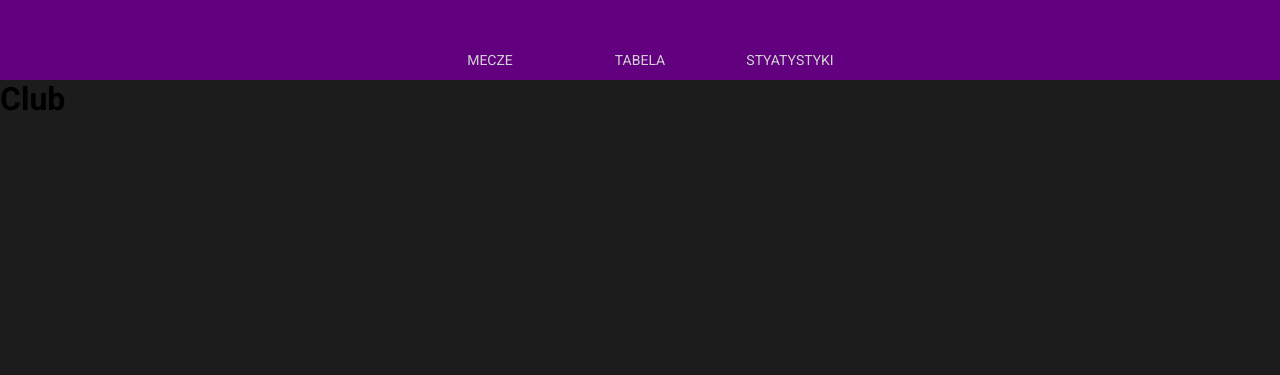
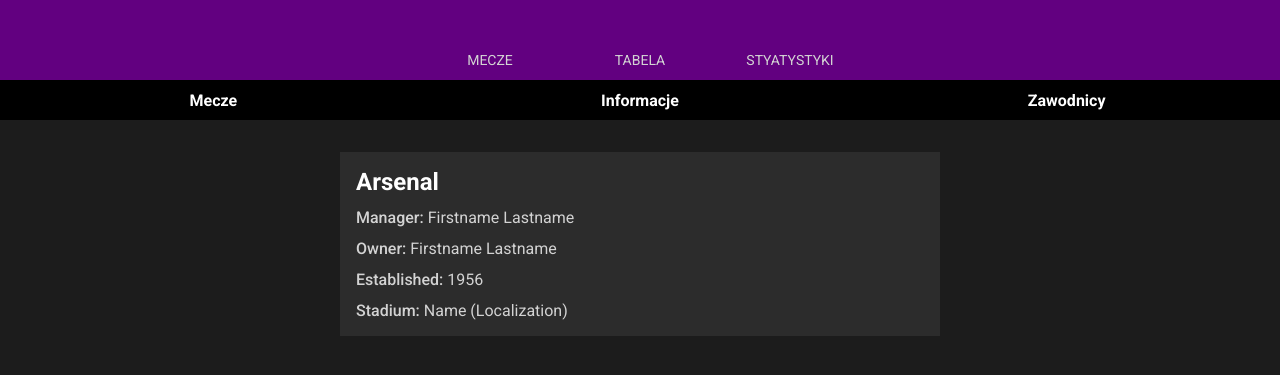
Before and after one commit to PreQQ/django-liga, a Django app: template main/templates/club.html in a window 1280 px wide. Shown: the top 375 px of the page. Run offline with Django 3.2, Linux system fonts and the light colour scheme; tables that the repository leaves empty hold one stand-in row (values such as "Sample post"); the template is opened without the code that fills it: values that come from a table or form of the project are taken from there, most other values are stand-ins (such as "Sample title", 1, 10 or a date in 2020); some libraries are stand-ins or nearby versions.

Commit message:
Added club page

```diff
--- a/main/templates/club.html
+++ b/main/templates/club.html
@@ -1,4 +1,112 @@
-{% extends "layout.html" %}
+{% extends "layout.html" %} {% block title %}Strona główna{% endblock %} {% block body_content %}
+<script src="http://ajax.googleapis.com/ajax/libs/jquery/1.9.1/jquery.min.js"></script>
+<script>
+    var show = function (elem) {
+        elem.style.display = "block";
+    };
 
-{% block title %}Strona główna{% endblock %}
-{% block body_content %}<h1>Club</h1>{% endblock %}
+    var hide = function (elem) {
+        elem.style.display = "none";
+    };
+
+    var toggle = function (elem, elem2, elem3) {
+        if (window.getComputedStyle(elem).display === "block") {
+            hide(elem);
+            show(elem2);
+            show(elem3);
+            return;
+        }
+
+        show(elem);
+        hide(elem2);
+        hide(elem3);
+    };
+
+    document.addEventListener(
+        "click",
+        function (event) {
+            if (event.target.classList.contains("toggle-matches")) {
+                event.preventDefault();
+
+                var content = document.querySelector("#matches");
+                var content2 = document.querySelector("#info");
+                var content3 = document.querySelector("#players");
+                if (!content) return;
+
+                toggle(content, content2, content3);
+            }
+            if (event.target.classList.contains("toggle-info")) {
+                event.preventDefault();
+
+                var content2 = document.querySelector("#matches");
+                var content = document.querySelector("#info");
+                var content3 = document.querySelector("#players");
+                if (!content) return;
+
+                toggle(content, content2, content3);
+            }
+            if (event.target.classList.contains("toggle-players")) {
+                event.preventDefault();
+
+                var content3 = document.querySelector("#matches");
+                var content2 = document.querySelector("#info");
+                var content = document.querySelector("#players");
+                if (!content) return;
+
+                toggle(content, content2, content3);
+            }
+        },
+        false
+    );
+</script>
+<div class="club">
+  <div class="club-nav">
+    <a class="club-nav__button toggle-matches" href="#matches">Mecze</a>
+    <a class="club-nav__button toggle-info" href="#info">Informacje</a>
+    <a class="club-nav__button toggle-players" href="#players">Zawodnicy</a>
+  </div>
+  <div class="club-matches  toggle-content" id="matches" style="display: none">
+    <div class="outer-matches">
+        {% for row in rows %}<div class="matches">
+          <div class="matches-header">Kolejka {{ row }} z 38</div>
+          <div class="matches-body">
+            {% for match in matches %}
+              <a href="{% url 'main:match' match %}">
+                <div class="matches-content">
+                  <div class="matches-content__teams">
+                  <div class="matches-content__teams_item">Everton <span>1</span></div>
+                  <div class="matches-content__teams_item matches-winner">Arsenal <span>5</span></div>
+                </div>
+                <div class="matches-content__date">
+                  Sob, Maj 13
+                </br>
+                <span>16:00</span>
+                </div>
+              </div>
+            </a>
+            {% endfor %}
+          </div>
+        </div>{% endfor %}
+    </div>
+  </div>
+    <div class="club-info toggle-content"  id="info">
+      <div class="club-info__name">Arsenal</div>
+      <div class="club-info__item"><span>Manager: </span>Firstname Lastname</div>
+      <div class="club-info__item"><span>Owner: </span>Firstname Lastname</div>
+      <div class="club-info__item"><span>Established: </span>1956</div>
+      <div class="club-info__item"><span>Stadium: </span>Name (Localization)</div>
+    </div>
+    <div class="club-players-outer toggle-content"  id="players" style="display: none">
+    <div class="club-players">
+        {% for player in players %}
+        <a href="{% url 'main:player' player %}">
+            <div class="club-players__container">
+                <div class="club-players__container_name">Firstname Lastname</div>
+                <div class="club-players__container_position">GK</div>
+            </div>
+        </a>
+        {% endfor %}
+    </div>
+  </div>
+</div>
+{% endblock %}
--- a/main/templates/layout.html
+++ b/main/templates/layout.html
@@ -8,6 +8,7 @@
         <link rel="stylesheet" type="text/css" href="{% static 'css/table.css' %}" />
         <link rel="stylesheet" type="text/css" href="{% static 'css/matches.css' %}" />
         <link rel="stylesheet" type="text/css" href="{% static 'css/match.css' %}" />
+        <link rel="stylesheet" type="text/css" href="{% static 'css/club.css' %}" />
     </head>
     <body>
         <header class="main-header">
--- a/main/templates/table.html
+++ b/main/templates/table.html
@@ -16,7 +16,7 @@
         </div>
         {% for value in teams %}
         <div class="table-team">
-            <div class="table-team__club">{{ value }} Name</div>
+            <div class="table-team__club"><a href="{% url 'main:club' value %}">{{ value }} Name</a></div>
             <div class="table-team__content">00</div>
             <div class="table-team__content">00</div>
             <div class="table-team__content">00</div>
--- a/main/urls.py
+++ b/main/urls.py
@@ -7,9 +7,9 @@
 urlpatterns = [
     path("", views.views, name="index"),
     path("matches/", views.matches, name="matches"),
-    path("<int:match_id>", views.match, name="match"),
+    path("match/<int:match_id>", views.match, name="match"),
     path("table/", views.table, name="table"),
     path("statistics/", views.statistics, name="statistics"),
-    path("<int:team_id>", views.club, name="club"),
-    path("<int:player_id>", views.player, name="player"),
+    path("player/<int:player_id>", views.player, name="player"),
+    path("club/<int:club_id>", views.club, name="club"),
 ]
--- /dev/null
+++ b/static/css/club.css
@@ -0,0 +1,92 @@
+.club {
+    position: relative;
+    display: flex;
+    flex-direction: column;
+    align-items: center;
+}
+
+.club-nav {
+    width: 100%;
+    height: 40px;
+    background: black;
+    margin-bottom: 32px;
+    display: flex;
+    justify-content: space-around;
+    align-items: center;
+}
+
+.club-nav__button {
+    width: 30%;
+    height: 40px;
+    font-size: 16px;
+    font-weight: 700;
+    color: white;
+    cursor: pointer;
+    display: flex;
+    justify-content: space-around;
+    align-items: center;
+}
+
+.club-matches {
+    position: relative;
+    width: 100%;
+}
+
+.club-info {
+    width: 100%;
+    max-width: 600px;
+    height: max-content;
+    background: rgb(44, 44, 44);
+    padding: 16px;
+}
+
+.club-info__name {
+    font-size: 24px;
+    font-weight: 700;
+    color: white;
+}
+
+.club-info__item {
+    font-size: 16px;
+    font-weight: 400;
+    color: lightgrey;
+    margin-top: 12px;
+}
+
+.club-info__item span {
+    font-weight: 500;
+}
+
+.club-players {
+    width: 100%;
+    max-width: 600px;
+    height: max-content;
+    background: rgb(44, 44, 44);
+    padding: 16px;
+    display: grid;
+    grid-template-columns: repeat(3, 1fr);
+    grid-gap: 2px;
+}
+
+.club-players__container {
+    width: 100%;
+    height: max-content;
+    background: rgb(52, 52, 52);
+    display: flex;
+    flex-direction: column;
+    row-gap: 32px;
+    padding: 16px 8px;
+    border-radius: 4px;
+}
+
+.club-players__container_name {
+    font-size: 14px;
+    font-weight: 500;
+    color: lightgrey;
+}
+
+.club-players__container_position {
+    font-size: 16px;
+    font-weight: 700;
+    color: lightgrey;
+}
--- a/static/css/table.css
+++ b/static/css/table.css
@@ -54,6 +54,11 @@
     align-items: center;
     border-bottom: 1px solid lightgrey;
     font-size: 14px;
+    color: lightgrey;
+}
+
+.table-team__club a {
+    text-decoration: none;
     color: lightgrey;
 }
 
```
Also changed, not shown: main/views.py (+7 -4 lines).
